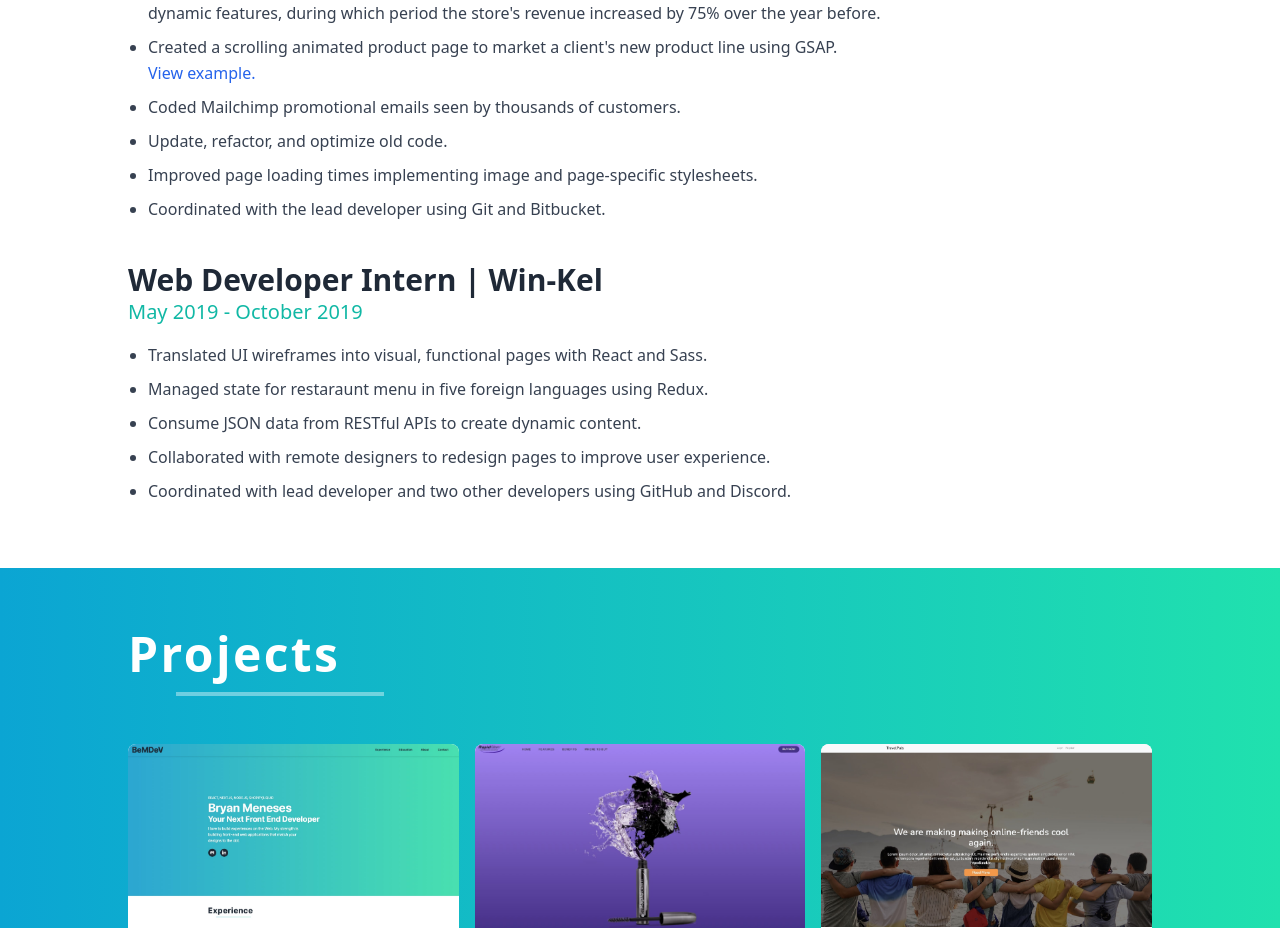
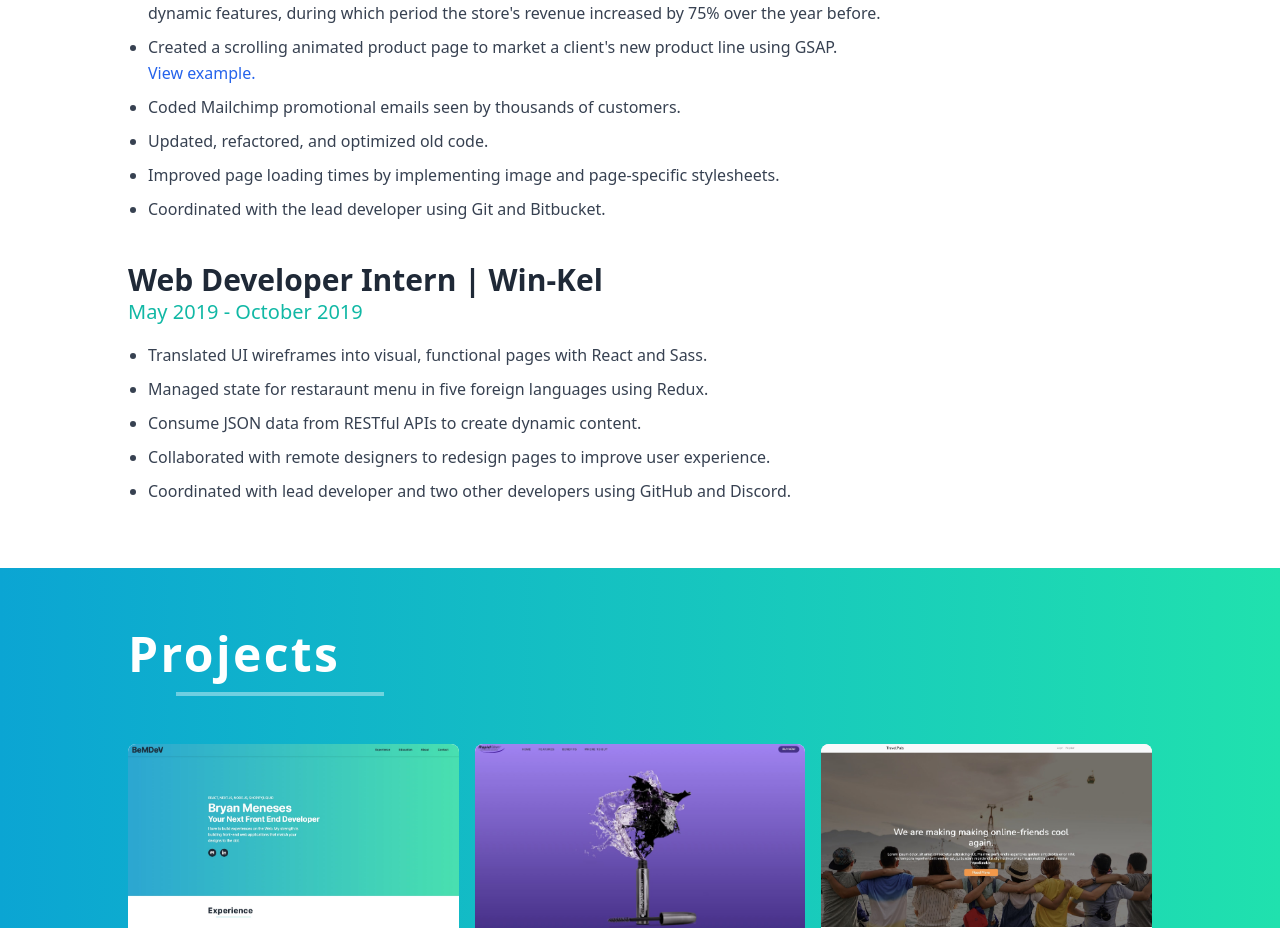
Before and after one commit to bryanMeneses/bemdev-portfolio, a Next.js app: page / in a window 1280 px wide. Shown: the part 1160-2088 px from the top of the page. Built offline with nearby package versions, Linux system fonts and the light colour scheme.

Commit message:
fixing typos

```diff
--- a/components/Experience/Experience.js
+++ b/components/Experience/Experience.js
@@ -66,10 +66,12 @@ function Experience() {
             <li className="mb-2">
               Coded Mailchimp promotional emails seen by thousands of customers.
             </li>
-            <li className="mb-2">Update, refactor, and optimize old code.</li>
             <li className="mb-2">
-              Improved page loading times implementing image and page-specific
-              stylesheets.
+              Updated, refactored, and optimized old code.
+            </li>
+            <li className="mb-2">
+              Improved page loading times by implementing image and
+              page-specific stylesheets.
             </li>
             <li className="mb-2">
               Coordinated with the lead developer using Git and Bitbucket.
```
